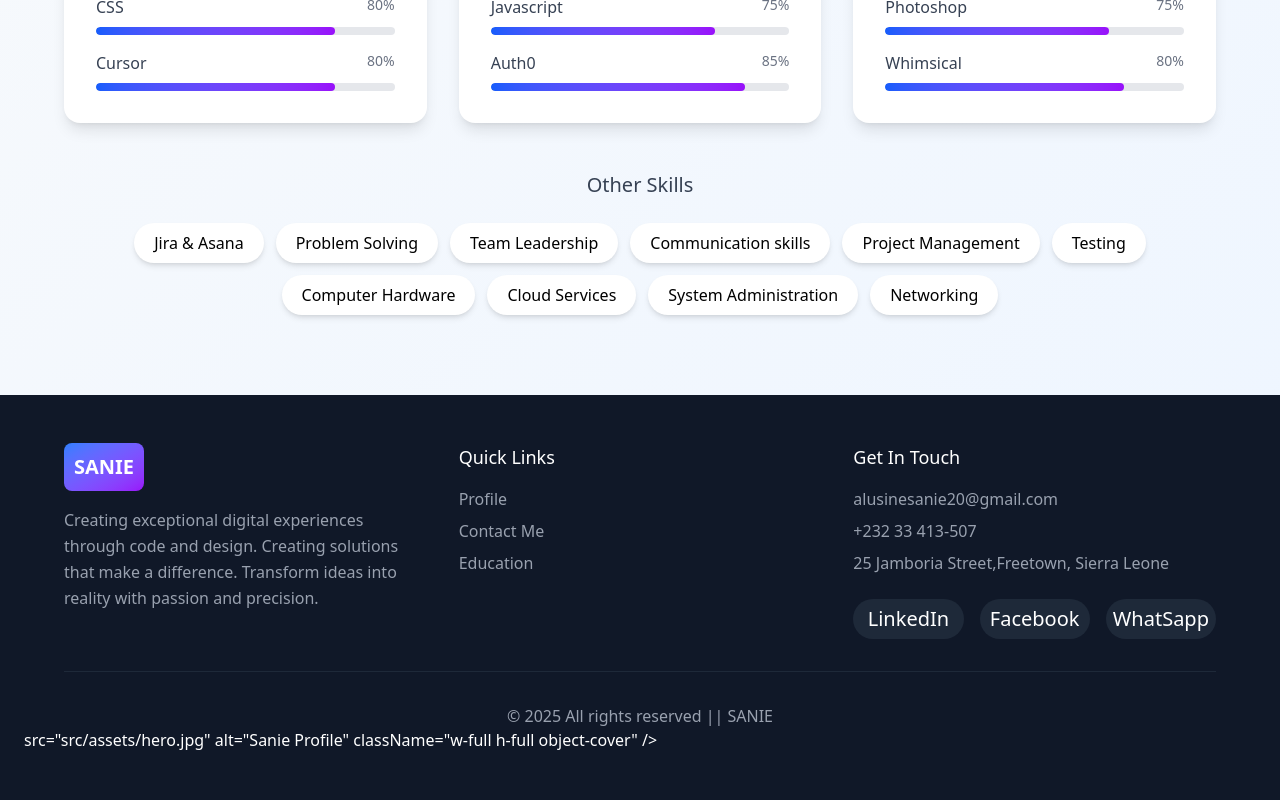
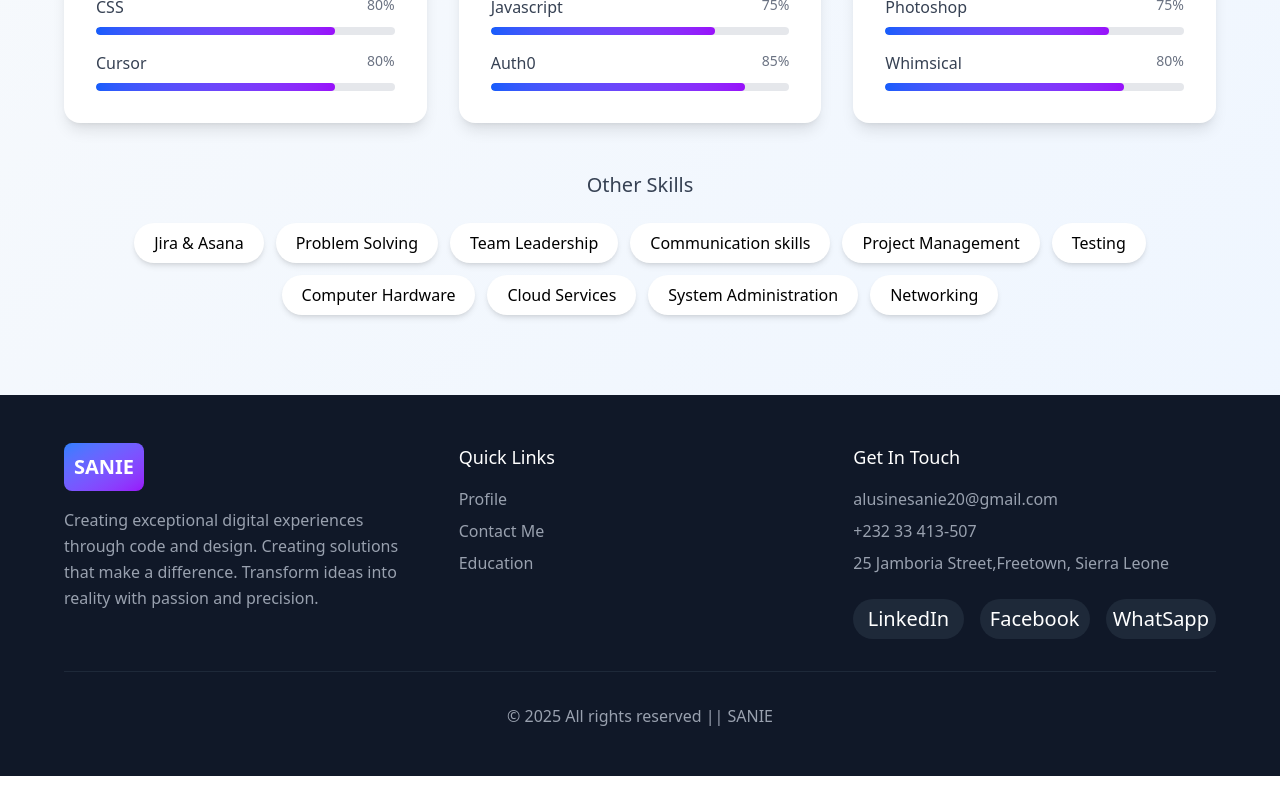
Before and after one commit to Alusine-Sanie2223073/alusinesanie, a React (Vite) app: page / in a window 1280 px wide. Shown: the part 2513-3313 px from the top of the page. After the commit the page ends 3289 px from the top, so only its background shows below. Built offline with nearby package versions, Linux system fonts and the light colour scheme.

Commit message:
Remove unused image from Footer component
Removed unused image element from Footer component.

```diff
--- a/src/components/Footer.jsx
+++ b/src/components/Footer.jsx
@@ -79,11 +79,6 @@ export function Footer() {
           <p>&copy; {currentYear} All rights reserved || SANIE</p>
         </div>
       </div>
-
-      src="src/assets/hero.jpg"
-                  alt="Sanie Profile"
-                  className="w-full h-full object-cover"
-                />
     </footer>
   );
 }
```
